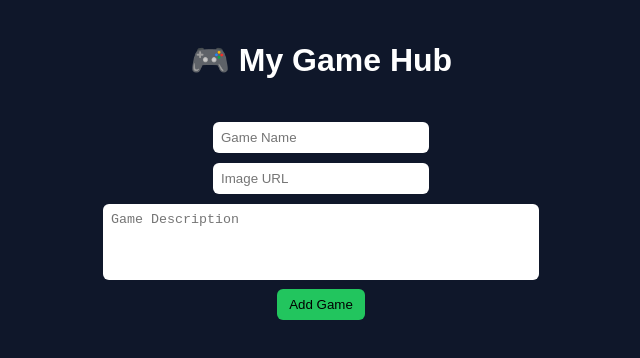
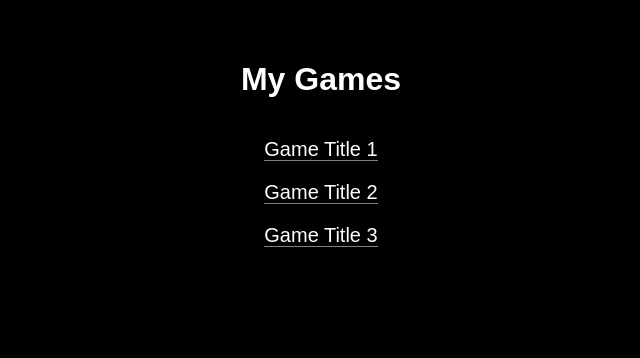
Before and after one commit to ClickerQuestOffical/JediGamehub, a plain HTML site: page index.html in a window 1280 px wide. Shown: the whole page, without its empty margins (319-959 px from the left). Drawn offline with Linux system fonts and the light colour scheme.

Commit message:
Update index.html

```diff
--- a/index.html
+++ b/index.html
@@ -2,145 +2,59 @@
 <html lang="en">
 <head>
   <meta charset="UTF-8">
-  <title>My Game Hub</title>
+  <title>My Games</title>
   <style>
     body {
+      margin: 0;
       font-family: Arial, sans-serif;
-      background: #0f172a;
+      background: black;
       color: white;
-      margin: 0;
-      padding: 20px;
+      display: flex;
+      flex-direction: column;
+      align-items: center;
+      padding: 40px;
     }
 
     h1 {
-      text-align: center;
-      margin-bottom: 20px;
+      margin-bottom: 30px;
     }
 
-    .controls {
-      text-align: center;
-      margin-bottom: 25px;
+    .game {
+      margin: 10px 0;
+      font-size: 20px;
     }
 
-    input, textarea {
-      padding: 8px;
-      margin: 5px;
-      border-radius: 6px;
-      border: none;
-      width: 200px;
+    a {
+      color: white;
+      text-decoration: none;
+      border-bottom: 1px solid gray;
     }
 
-    textarea {
-      width: 420px;
-      height: 60px;
-      resize: none;
-    }
-
-    button {
-      padding: 8px 12px;
-      border-radius: 6px;
-      border: none;
-      background: #22c55e;
-      color: black;
-      cursor: pointer;
-    }
-
-    .grid {
-      display: grid;
-      grid-template-columns: repeat(auto-fill, minmax(250px, 1fr));
-      gap: 20px;
-    }
-
-    .card {
-      background: #1e293b;
-      border-radius: 12px;
-      overflow: hidden;
-      box-shadow: 0 4px 10px rgba(0,0,0,0.3);
-      transition: transform 0.2s;
-      display: flex;
-      flex-direction: column;
-    }
-
-    .card:hover {
-      transform: scale(1.03);
-    }
-
-    .card img {
-      width: 100%;
-      height: 140px;
-      object-fit: cover;
-    }
-
-    .card-content {
-      padding: 10px;
-    }
-
-    .card h3 {
-      margin: 0 0 5px 0;
-    }
-
-    .card p {
-      font-size: 14px;
-      color: #cbd5f5;
-      margin: 0;
+    a:hover {
+      color: #22c55e;
+      border-bottom: 1px solid #22c55e;
     }
   </style>
 </head>
 <body>
 
-<h1>🎮 My Game Hub</h1>
+<h1>My Games</h1>
 
-<div class="controls">
-  <br>
-  <input id="nameInput" placeholder="Game Name"><br>
-  <input id="imgInput" placeholder="Image URL"><br>
-  <textarea id="descInput" placeholder="Game Description"></textarea><br>
-  <button onclick="addGame()">Add Game</button>
+<!-- ADD YOUR GAMES HERE -->
+
+<div class="game">
+  <a href="https://yourgame1.com" target="_blank">Game Title 1</a>
 </div>
 
-<div class="grid" id="gameGrid"></div>
+<div class="game">
+  <a href="https://yourgame2.com" target="_blank">Game Title 2</a>
+</div>
 
-<script>
-  const games = [];
+<div class="game">
+  <a href="https://yourgame3.com" target="_blank">Game Title 3</a>
+</div>
 
-  function addGame() {
-    const name = document.getElementById('nameInput').value;
-    const img = document.getElementById('imgInput').value;
-    const desc = document.getElementById('descInput').value;
-
-    if (!name || !img || !desc) {
-      alert('Fill all fields');
-      return;
-    }
-
-    games.push({ name, img, desc });
-    renderGames();
-
-    document.getElementById('nameInput').value = '';
-    document.getElementById('imgInput').value = '';
-    document.getElementById('descInput').value = '';
-  }
-
-  function renderGames() {
-    const grid = document.getElementById('gameGrid');
-    grid.innerHTML = '';
-
-    games.forEach(game => {
-      const card = document.createElement('div');
-      card.className = 'card';
-
-      card.innerHTML = `
-        <img src="${game.img}" alt="${game.name}">
-        <div class="card-content">
-          <h3>${game.name}</h3>
-          <p>${game.desc}</p>
-        </div>
-      `;
-
-      grid.appendChild(card);
-    });
-  }
-</script>
+<!-- COPY & PASTE MORE ABOVE -->
 
 </body>
 </html>
```
